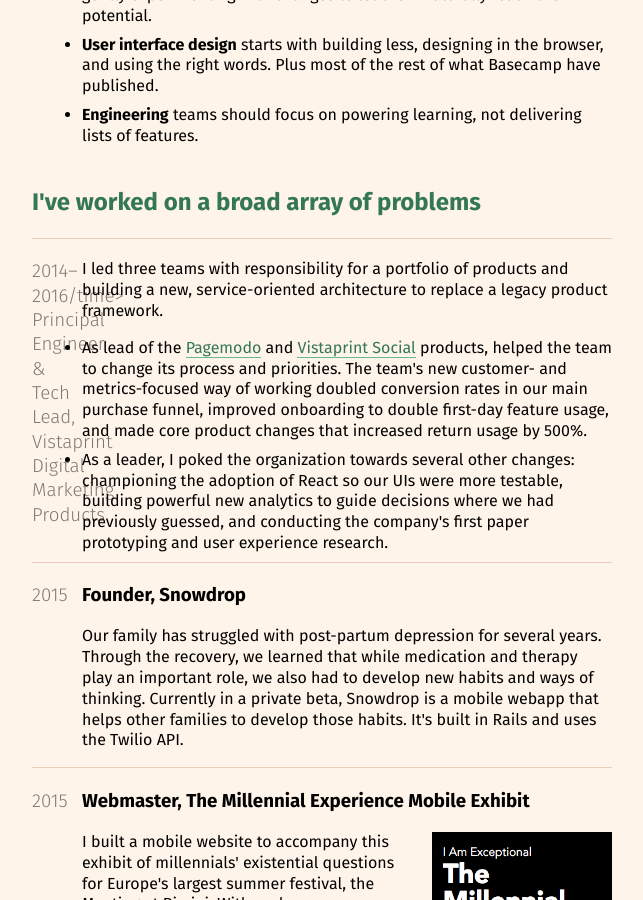
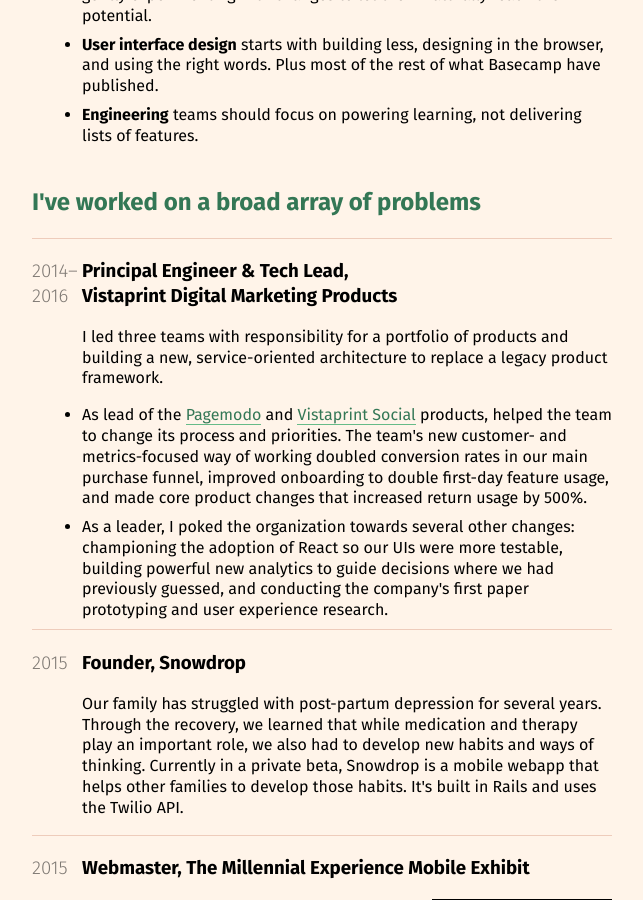
Before and after one commit to asolove/asolove.github.io, a Jekyll site: the page portfolio.html, which Jekyll copies as it is, in a window 1280 px wide and 900 px high, scrolled down 665 px. Shown: the whole window, without its empty margins (308-951 px from the left). Built offline with Jekyll 4.4.1, drawn with Linux system fonts in a browser that asks for light colours.

Commit message:
Broken tag.

```diff
--- a/portfolio.html
+++ b/portfolio.html
@@ -107,7 +107,7 @@
       </header>
 
       <section class="project">
-        <h3><time>2014&ndash;2016/time>
+        <h3><time>2014&ndash;2016</time>
           Principal Engineer & Tech Lead,<br>
           Vistaprint Digital Marketing Products</h3>
         <p>I led three teams with responsibility for a portfolio of products and building a new, service-oriented architecture to replace a legacy product framework.</p>
```
